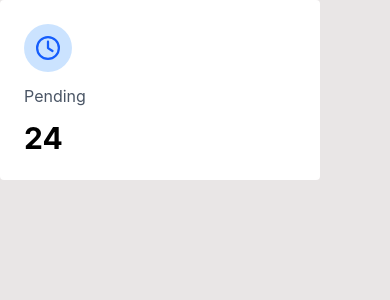
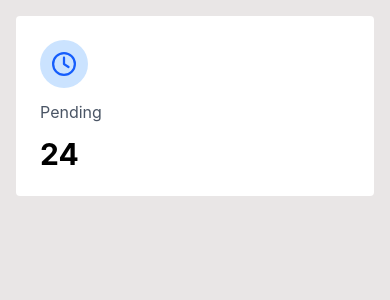
Before and after one commit to nierforprogramming/request-dashboard, a React (Vite) app: page / in a window 390 px wide. Shown: the top 300 px of the page. Built offline with nearby package versions, Linux system fonts and the light colour scheme.

Commit message:
Made card responsive

```diff
--- a/src/components/Card.jsx
+++ b/src/components/Card.jsx
@@ -3,7 +3,10 @@ import { statusIcon } from "../assets";
 const Card = ({ status, value }) => {
   const Icon = statusIcon[status];
   return (
-    <div id="card" className="bg-white w-xs rounded-sm">
+    <div
+      id="card"
+      className="bg-white w-full max-w-sm sm:max-w-md md:max-w-lg lg:max-w-xl rounded-sm"
+    >
       <div className="card-container space-y-3 p-6">
         <div className="bg-blue-400/30 text-blue-600 w-fit p-3 rounded-full">
           {Icon && <Icon className="text-2xl" />}
--- a/src/index.css
+++ b/src/index.css
@@ -2,4 +2,6 @@
 
 body {
   background-color: rgb(233, 230, 230);
+  margin-inline: 1rem;
+  margin-block: 1rem;
 }
```
